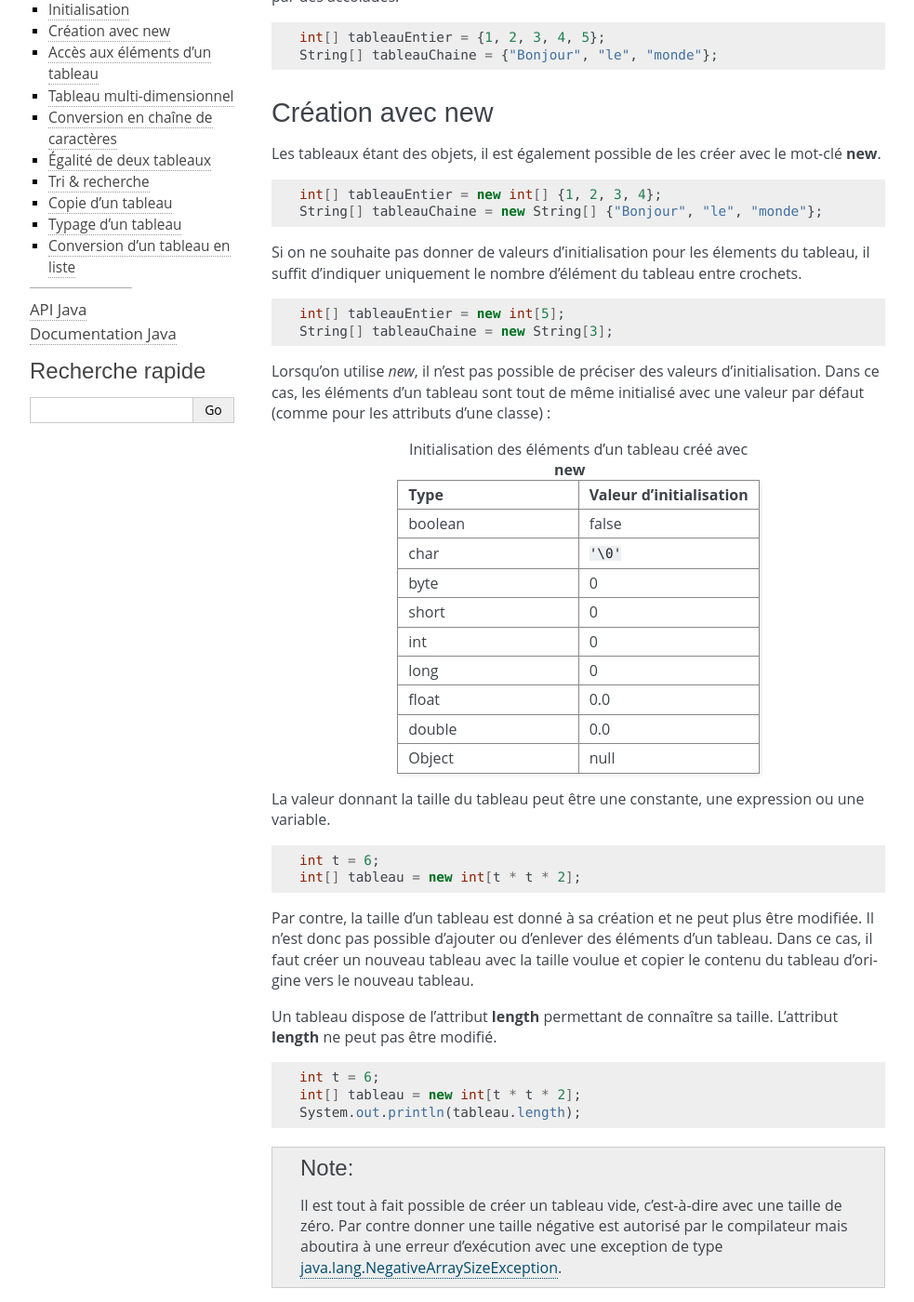
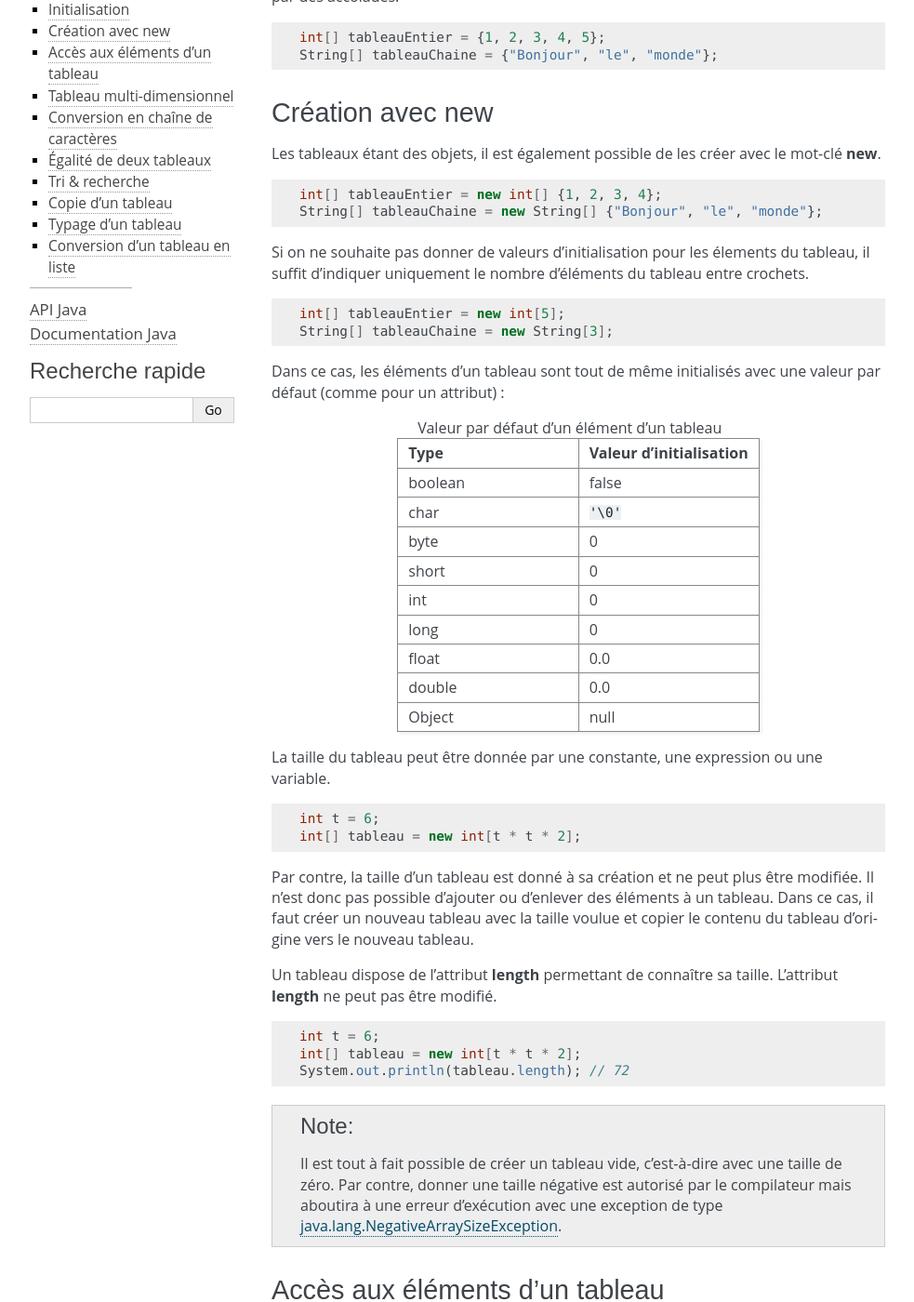
Before and after one commit to lanaflonPerso/cours-java-web, a Sphinx documentation site: the page built from source/tableau.rst, in a window 1280 px wide and 1400 px high, scrolled down 409 px. Shown: the whole window at 93% size, without its empty margins (138-1121 px from the left). Built offline with Sphinx 7.4.7, drawn with Linux system fonts in a browser that asks for light colours; formulas are drawn with MathJax 3.

Commit message:
corrections

```diff
--- a/source/tableau.rst
+++ b/source/tableau.rst
@@ -39,18 +39,17 @@ le mot-clé **new**.
   String[] tableauChaine = new String[] {"Bonjour", "le", "monde"};
 
 Si on ne souhaite pas donner de valeurs d'initialisation pour les élements
-du tableau, il suffit d'indiquer uniquement le nombre d'élément du tableau entre crochets.
+du tableau, il suffit d'indiquer uniquement le nombre d'éléments du tableau entre crochets.
 
 ::
 
   int[] tableauEntier = new int[5];
   String[] tableauChaine = new String[3];
 
-Lorsqu'on utilise *new*, il n'est pas possible de préciser des valeurs d'initialisation.
-Dans ce cas, les éléments d'un tableau sont tout de même initialisé avec une valeur par
-défaut (comme pour les attributs d'une classe) :
+Dans ce cas, les éléments d'un tableau sont tout de même initialisés avec une valeur par
+défaut (comme pour un attribut) :
 
-.. list-table:: Initialisation des éléments d'un tableau créé avec **new**
+.. list-table:: Valeur par défaut d'un élément d'un tableau
    :widths: 1 1
    :header-rows: 1
 
@@ -85,7 +84,7 @@ défaut (comme pour les attributs d'une classe) :
      - null
 
 
-La valeur donnant la taille du tableau peut être une constante, une expression ou
+La taille du tableau peut être donnée par une constante, une expression ou
 une variable.
 
 ::
@@ -94,7 +93,7 @@ une variable.
   int[] tableau = new int[t * t * 2];
 
 Par contre, la taille d'un tableau est donné à sa création et ne peut plus être
-modifiée. Il n'est donc pas possible d'ajouter ou d'enlever des éléments d'un tableau.
+modifiée. Il n'est donc pas possible d'ajouter ou d'enlever des éléments à un tableau.
 Dans ce cas, il faut créer un nouveau tableau avec la taille voulue et copier le contenu
 du tableau d'origine vers le nouveau tableau.
 
@@ -105,12 +104,12 @@ L'attribut **length** ne peut pas être modifié.
 
   int t = 6;
   int[] tableau = new int[t * t * 2];
-  System.out.println(tableau.length);
+  System.out.println(tableau.length); // 72
 
 .. note::
 
   Il est tout à fait possible de créer un tableau vide, c'est-à-dire avec une taille
-  de zéro. Par contre donner une taille négative est autorisé par le compilateur
+  de zéro. Par contre, donner une taille négative est autorisé par le compilateur
   mais aboutira à une erreur d'exécution avec une exception de type
   java.lang.NegativeArraySizeException_.
 
```
Also changed, not shown: other parts of source/tableau.rst (+2 -2 lines).
